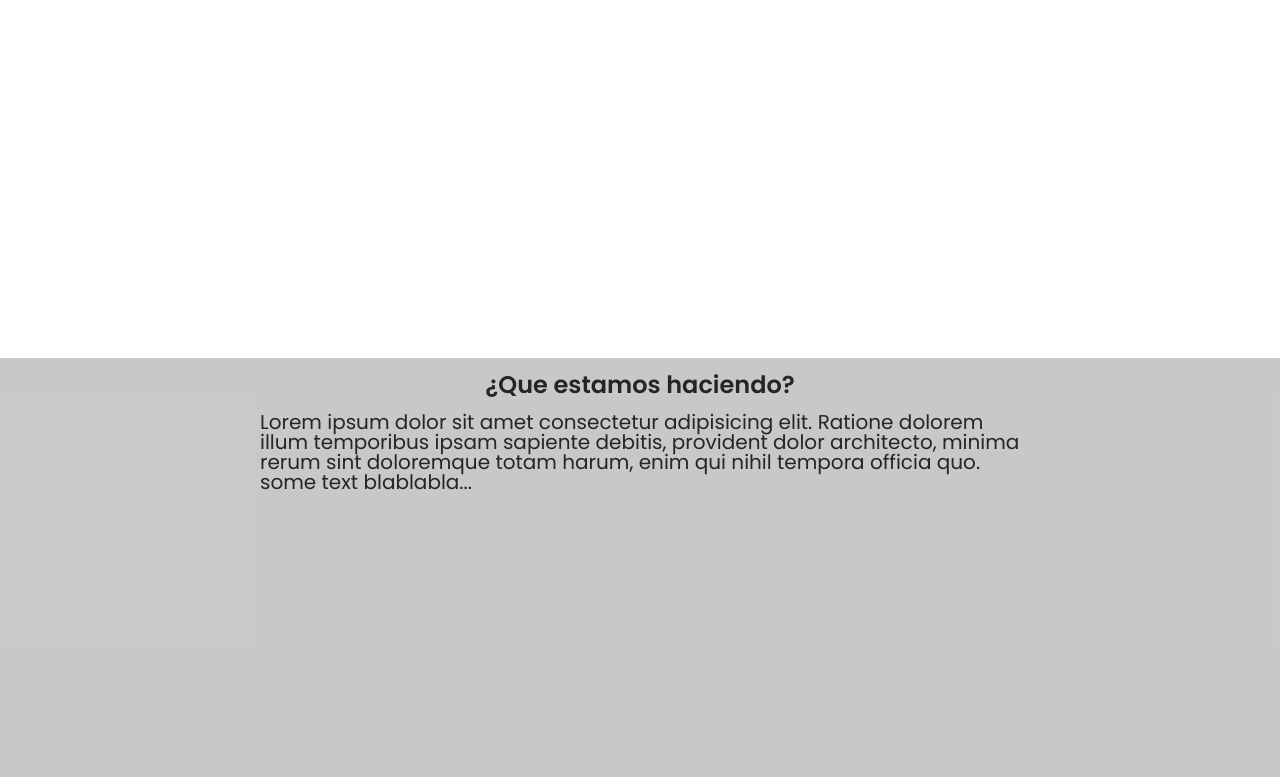
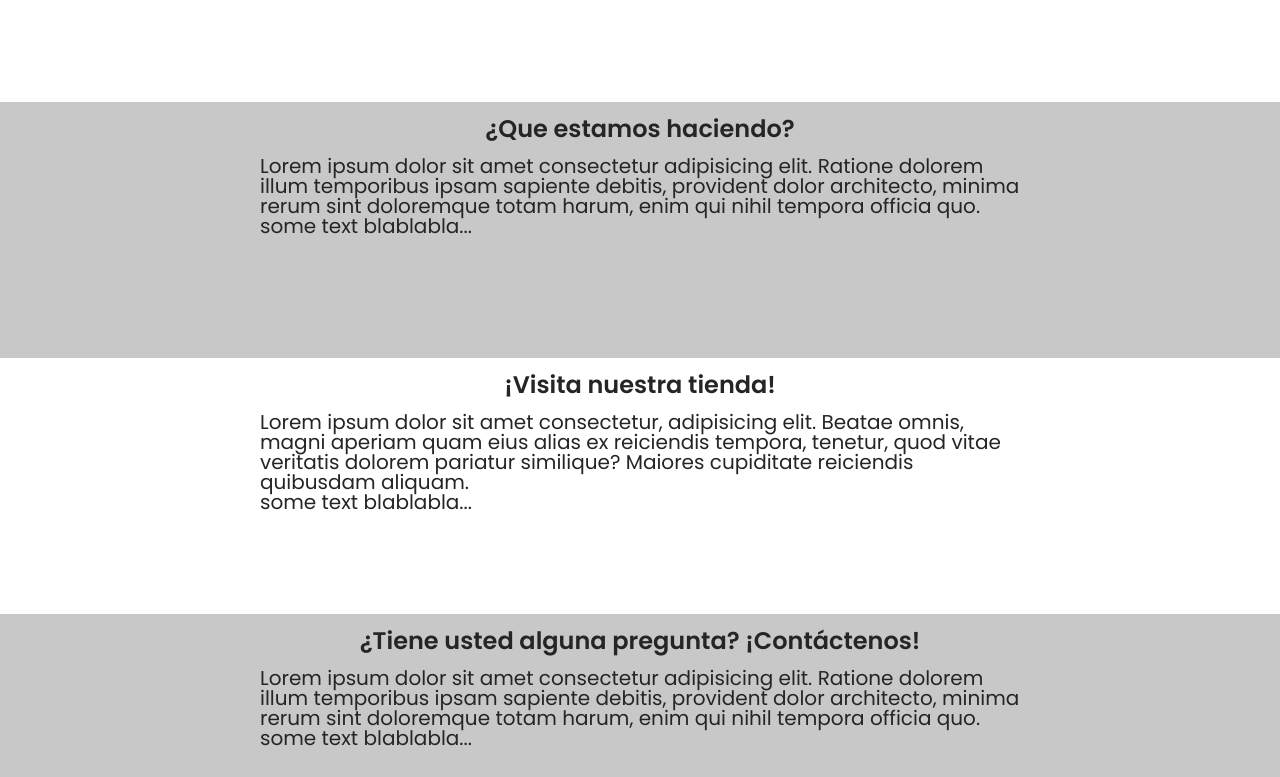
Before and after one commit to yvrxslvw/academiafide, a React (Vite) app in the folder packages/client/: page / in a window 1280 px wide. Shown: the part 623-1400 px from the top of the page. Built offline with nearby package versions, Linux system fonts and the light colour scheme; a web font is replaced by a local one.

Commit message:
Create contacts block

```diff
--- a/packages/client/src/entities/MainBlock/UI/Block/style.module.scss
+++ b/packages/client/src/entities/MainBlock/UI/Block/style.module.scss
@@ -2,7 +2,7 @@
 
 .Block {
 	padding: 15px 0px;
-	min-height: 512px;
+	min-height: 256px;
 
 	.Container {
 		@include container;
--- a/packages/client/src/pages/main/UI/MainPage/index.tsx
+++ b/packages/client/src/pages/main/UI/MainPage/index.tsx
@@ -2,7 +2,7 @@ import { FC } from 'react';
 import { MainWidgets } from 'widgets';
 
 export const MainPage: FC = () => {
-	const { JoinCard, News, Actions, Shop } = MainWidgets;
+	const { JoinCard, News, Actions, Shop, Contacts } = MainWidgets;
 
 	return (
 		<>
@@ -10,6 +10,7 @@ export const MainPage: FC = () => {
 			<News />
 			<Actions />
 			<Shop />
+			<Contacts />
 		</>
 	);
 };
--- /dev/null
+++ b/packages/client/src/widgets/main/UI/Contacts/index.tsx
@@ -0,0 +1,18 @@
+import { FC } from 'react';
+import { Paragraph } from 'shared';
+import { MainBlockEntities } from 'entities';
+
+export const Contacts: FC = () => {
+	const { Block } = MainBlockEntities;
+
+	return (
+		<Block title='¿Tiene usted alguna pregunta? ¡Contáctenos!' grey>
+			<Paragraph>
+				Lorem ipsum dolor sit amet consectetur adipisicing elit. Ratione dolorem illum temporibus ipsam sapiente
+				debitis, provident dolor architecto, minima rerum sint doloremque totam harum, enim qui nihil tempora officia
+				quo.
+			</Paragraph>
+			<Paragraph>some text blablabla...</Paragraph>
+		</Block>
+	);
+};
--- a/packages/client/src/widgets/main/UI/index.ts
+++ b/packages/client/src/widgets/main/UI/index.ts
@@ -2,3 +2,4 @@ export * from './JoinCard';
 export * from './News';
 export * from './Actions';
 export * from './Shop';
+export * from './Contacts';
```
